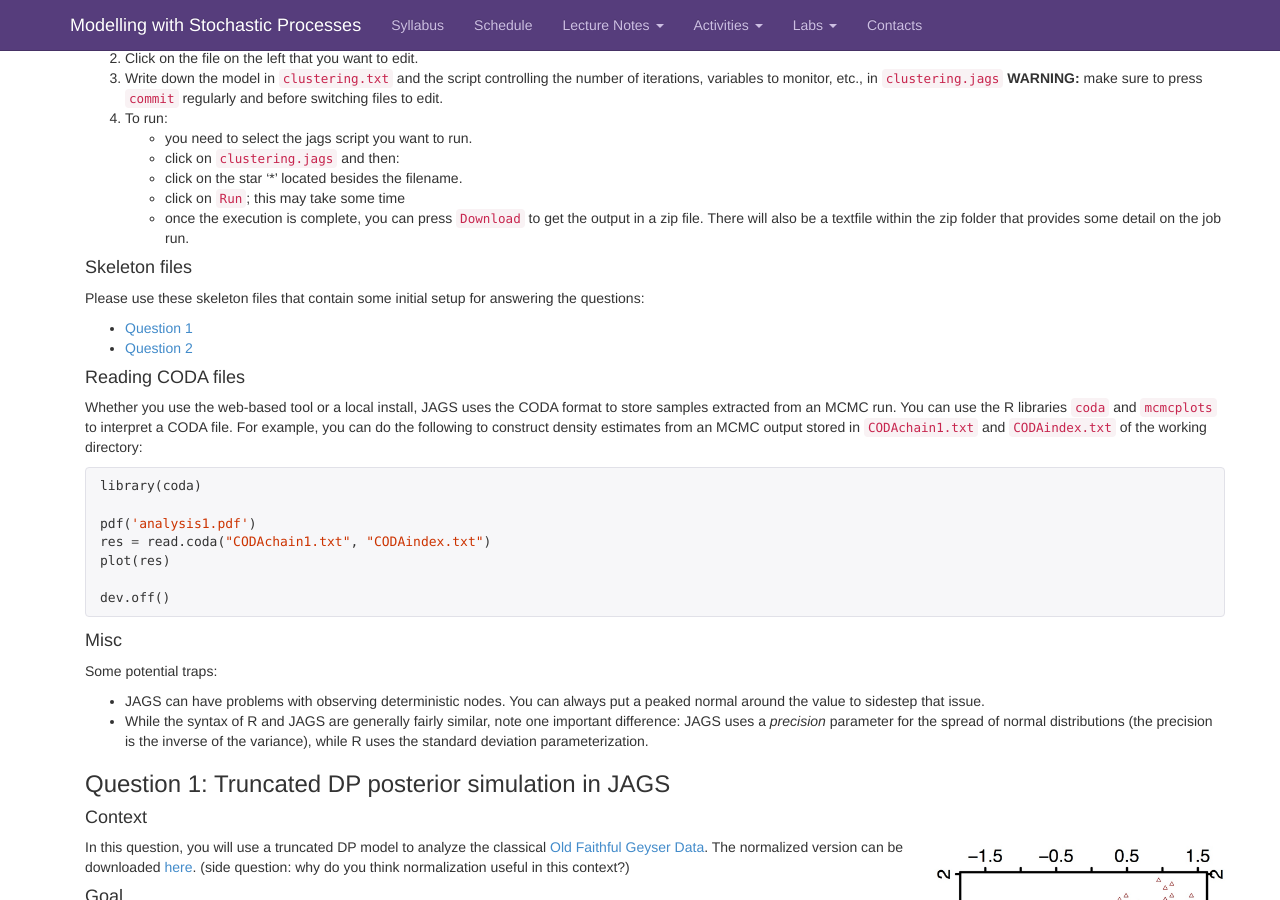
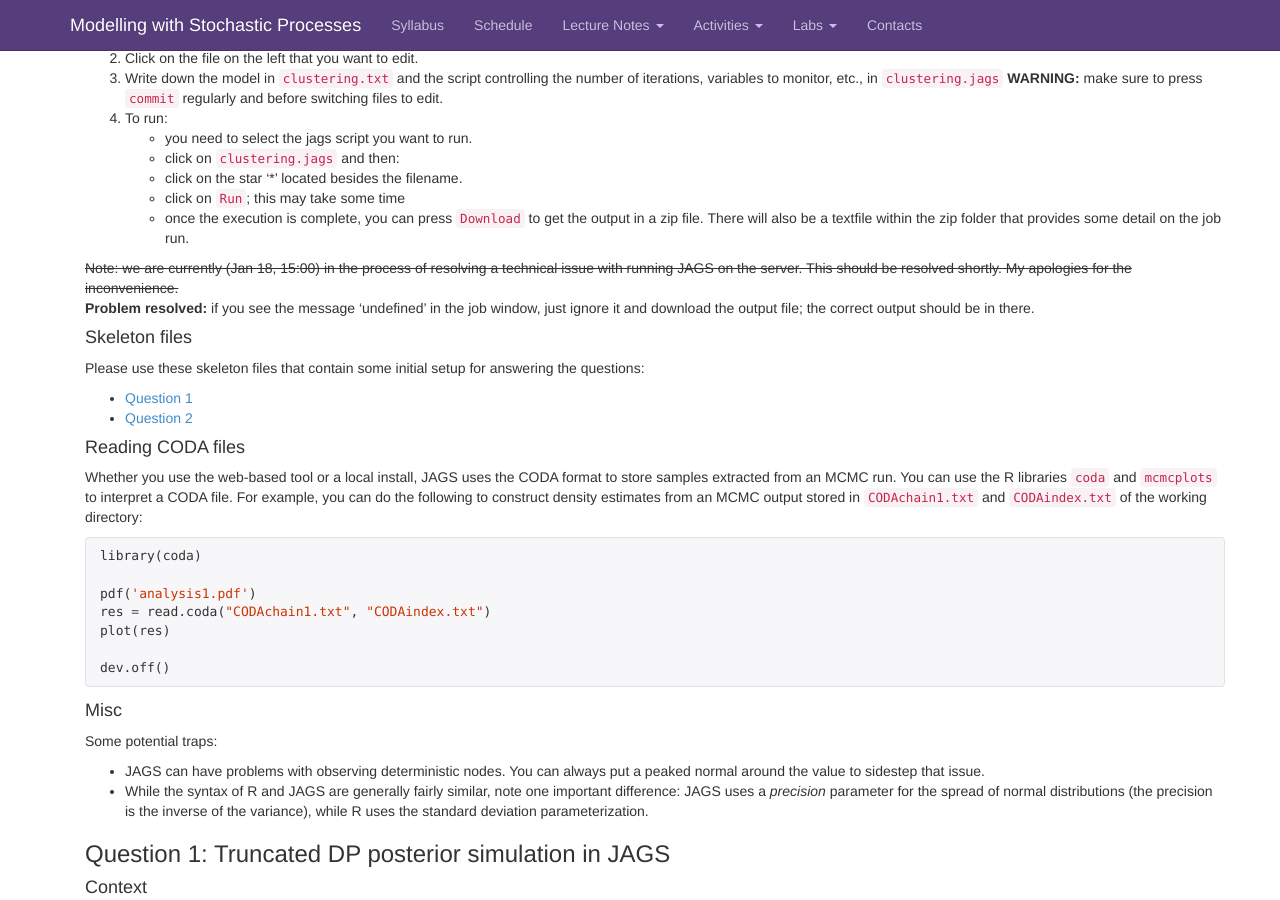
Before and after one commit to snowdj/stochastic_process_notes, a Jekyll site: the page built from _posts/2014-01-17-homework2.md, in a window 1280 px wide and 900 px high, scrolled down 571 px. Built offline with Jekyll 4.4.1, drawn with Linux system fonts in a browser that asks for light colours; nearby versions of some CDN libraries; Markdown is read by kramdown in place of the engine named in the settings; formulas are drawn with MathJax 3; comment, search, counter and statistics services are not loaded.

Commit message:
Report and fix small tech issue.

```diff
--- a/_posts/2014-01-17-homework2.md
+++ b/_posts/2014-01-17-homework2.md
@@ -37,6 +37,8 @@ You will have two options for solving this exercise:
    - click on the star '*' located besides the filename.
    - click on ``Run``; this may take some time
    - once the execution is complete, you can press ``Download`` to get the output in a zip file. There will also be a textfile within the zip folder that provides some detail on the job run.
+
+<strike>Note: we are currently (Jan 18, 15:00) in the process of resolving a technical issue with running JAGS on the server. This should be resolved shortly. My apologies for the inconvenience.</strike> **Problem resolved:** if you see the message 'undefined' in the job window, just ignore it and download the output file; the correct output should be in there.
 
 #### Skeleton files
 
```
